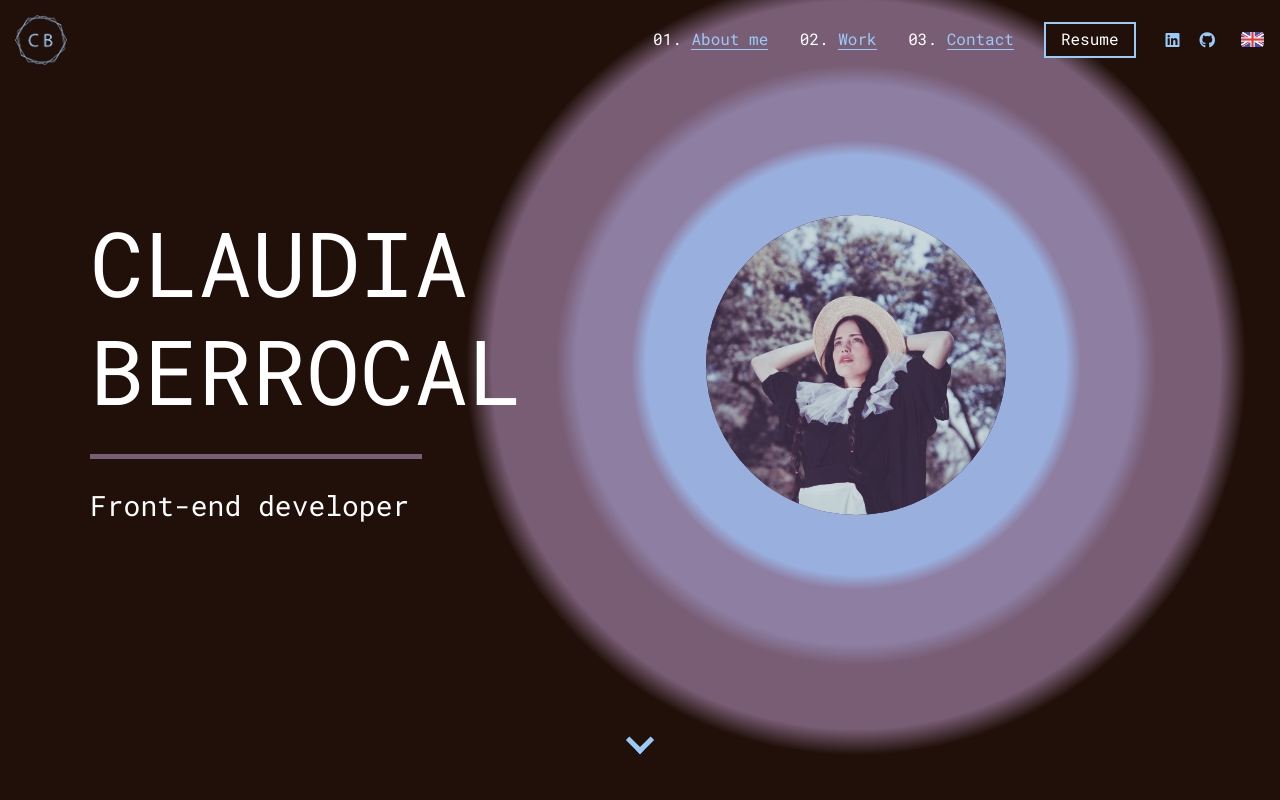
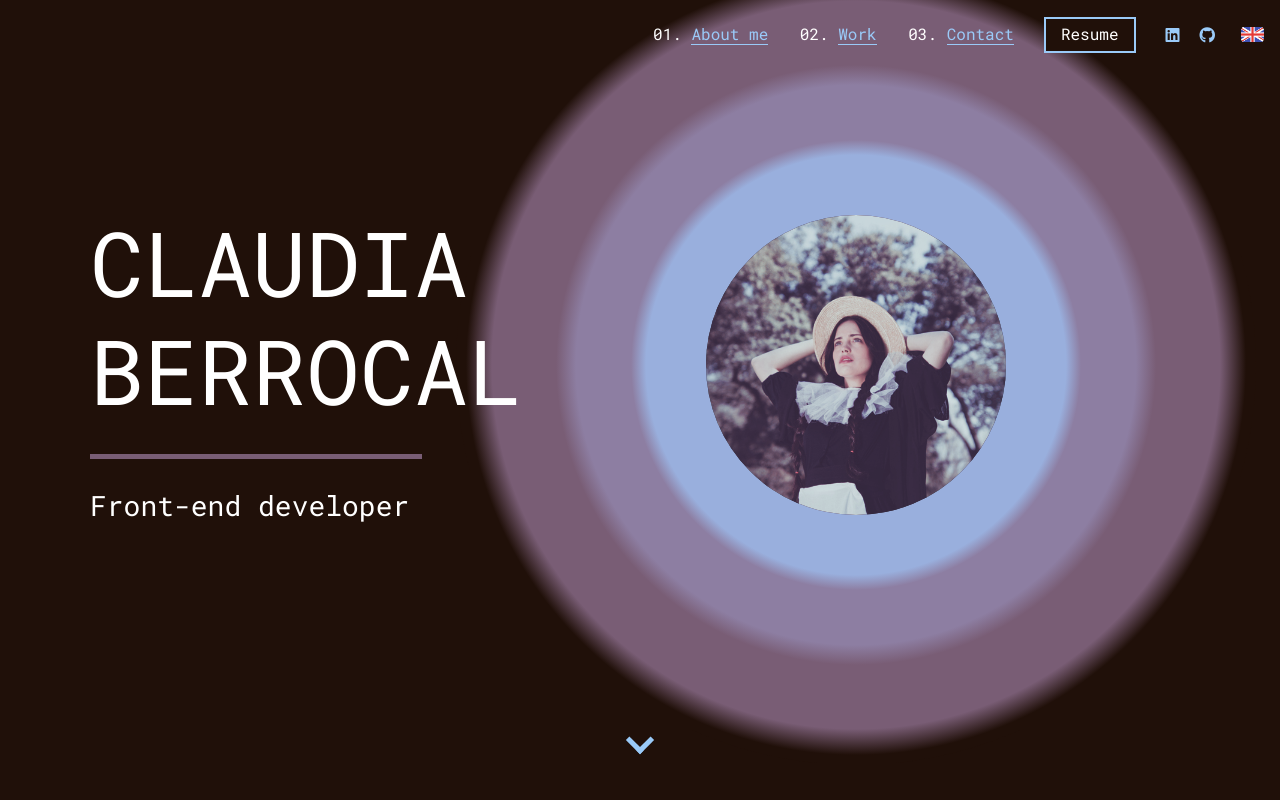
Before and after one commit to claudiabg-c/my-dev-portfolio, an Angular app: page /#/en/home in a window 1280 px wide. Shown: the top 800 px of the page. Built offline with nearby package versions, Linux system fonts and the light colour scheme.

Commit message:
Hide logo.

```diff
--- a/src/app/components/navbar/navbar.component.scss
+++ b/src/app/components/navbar/navbar.component.scss
@@ -14,8 +14,7 @@
         transition: all .5s ease-in-out;
     }
     .logo {
-        cursor: pointer;
-        padding: 5px;
+        opacity: 0;
     }
     .img-fluid {
         color: $color_1;
```
